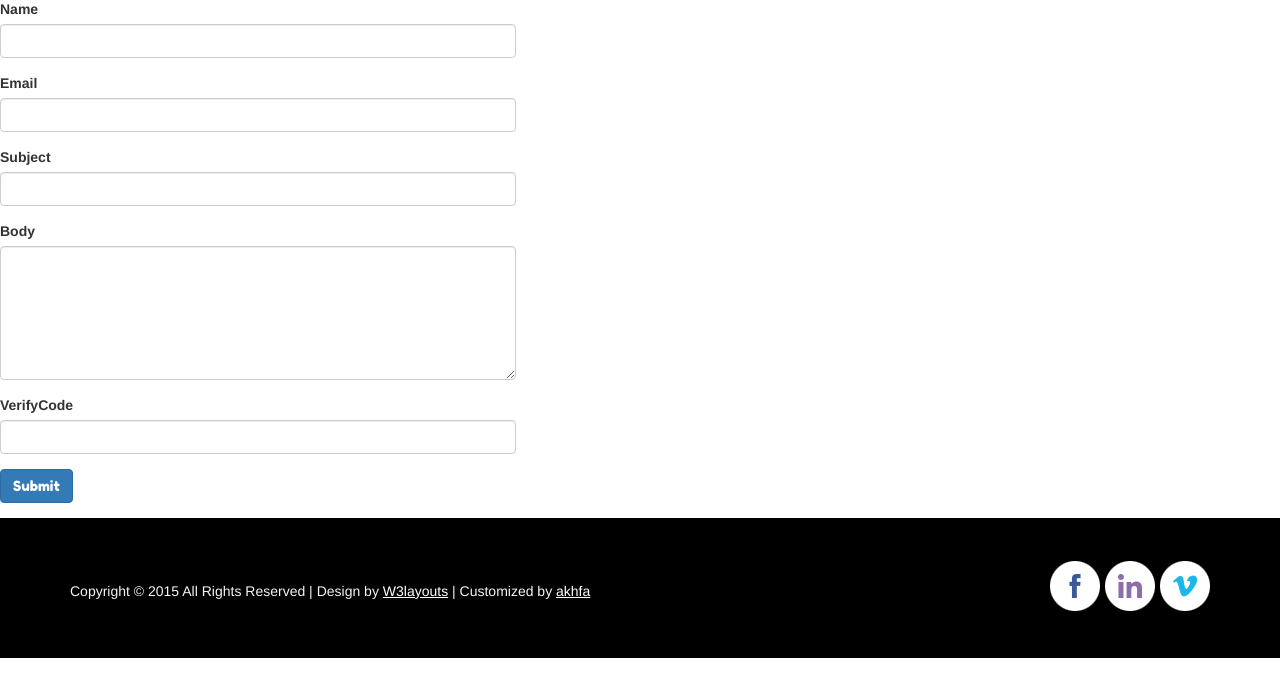
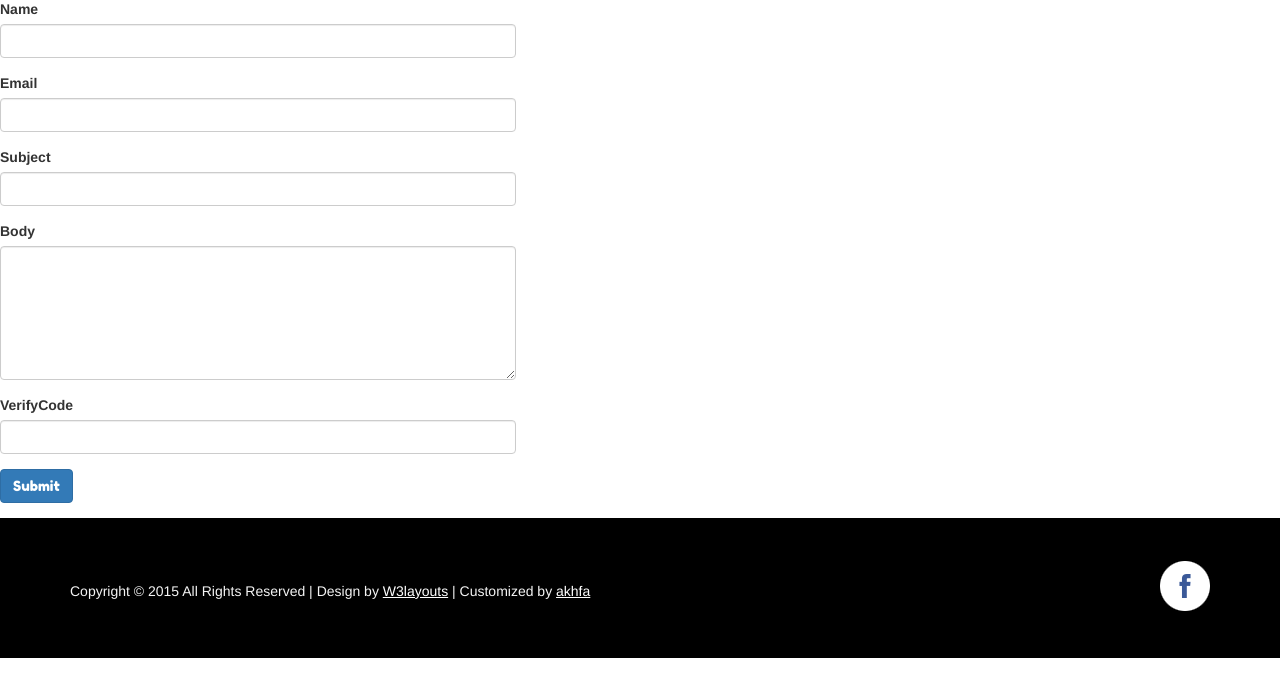
Before and after one commit to akhfa/syawalan, a Yii app: template views/site/contact.php in a window 1280 px wide. Shown: the part 101-800 px from the top of the page. Run offline with PHP 8.4 and a stand-in for Yii, Linux system fonts and the light colour scheme; the template is opened without the code that fills it, so the values that code supplies are empty; form fields are guessed from the names that the template uses; some libraries are stand-ins or nearby versions.

Commit message:
delete footer g penting + ganti judul

```diff
--- a/config/db.php
+++ b/config/db.php
@@ -3,7 +3,7 @@
 return [
     'class' => 'yii\db\Connection',
     'dsn' => 'mysql:host=localhost;dbname=syawalan',
-    'username' => 'syawalan',
-    'password' => 'AkhFa123',
+    'username' => 'root',
+    'password' => '',
     'charset' => 'utf8',
 ];
--- a/views/layouts/main.php
+++ b/views/layouts/main.php
@@ -38,9 +38,7 @@ AppAsset::register($this);
         </div>
         <div class="footer-right">
             <ul>
-                <li><a href="#" class="facebook"></a></li>
-                <li><a href="#" class="in"></a></li>
-                <li><a href="#" class="v"></a></li>
+                <li><a href="https://www.facebook.com/groups/303408655525/" class="facebook"></a></li>
             </ul>
         </div>
         <div class="clearfix"> </div>
--- a/views/site/index.php
+++ b/views/site/index.php
@@ -18,7 +18,7 @@ $this->title = 'My Yii Application';
                     <span class="icon-bar"></span>
                     <span class="icon-bar"></span>
                 </button>
-                <a class="navbar-brand" href="#">PMR</a>
+                <a class="navbar-brand" href="#">PMR-09/10</a>
 
             </div>
             <!-- Collect the nav links, forms, and other content for toggling -->
```
Also changed, not shown: 1 other file.
